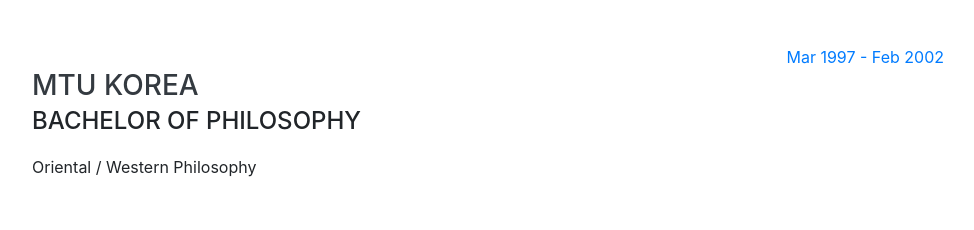
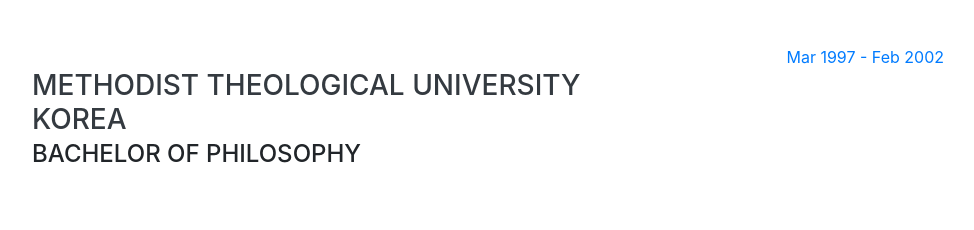
Before and after one commit to proust01/portfolio_webapp, a website with bundled scripts: page index.html in a window 1280 px wide. Shown: the part 6144-6374 px from the top of the page, without its empty margins (288-1262 px from the left). Built offline with nearby package versions, Linux system fonts and the light colour scheme; a web font is replaced by a local one.

Commit message:
content change

```diff
--- a/index.html
+++ b/index.html
@@ -338,9 +338,9 @@
         <div class="resume-item d-flex flex-column flex-md-row justify-content-between mb-5">
           <div class="resume-content">
             <img src="" alt="">
-            <h3 class="mb-0">MTU KOREA</h3>
+            <h3 class="mb-0">Methodist Theological University KOREA</h3>
             <div class="subheading mb-3">Bachelor of Philosophy</div>
-            <div>Oriental / Western Philosophy</div>
+            <div></div>
             <p></p>
           </div>
           <div class="resume-date text-md-right">
```
